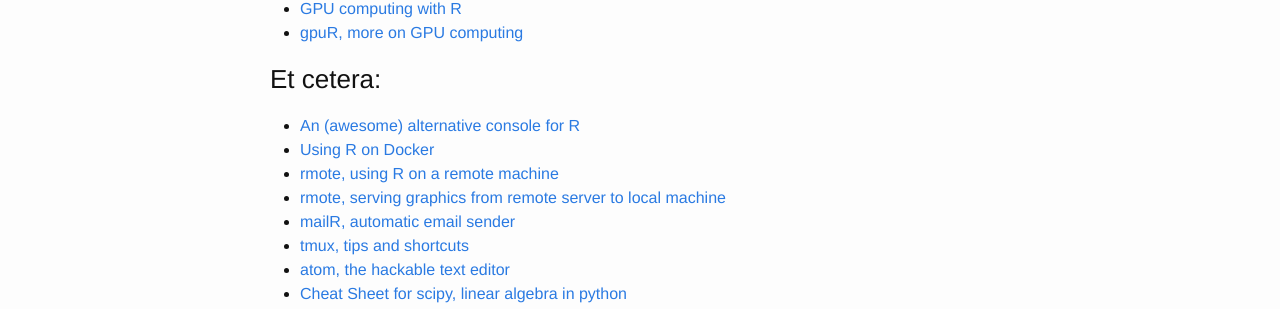
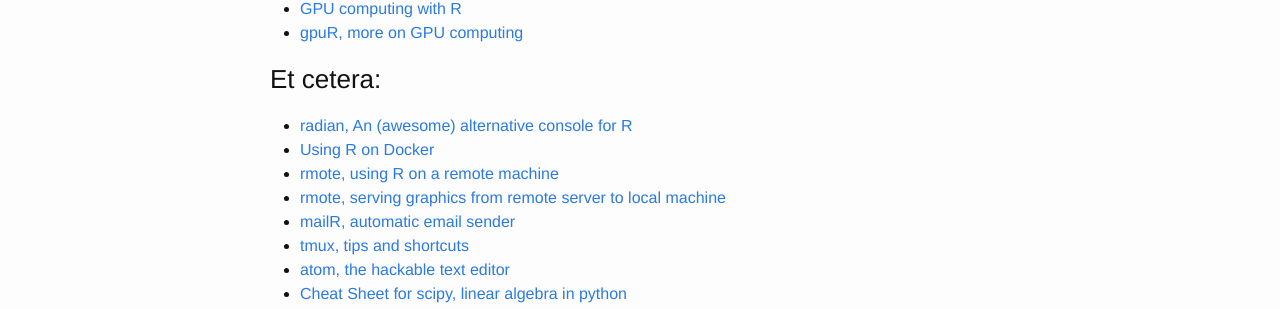
Before and after one commit to j1yoo/j1yoo.github.io, a Jekyll site: the page built from _posts/2017-06-08-useful_r_packages.md, in a window 1280 px wide. Shown: the part 1532-1841 px from the top of the page. Built offline with Jekyll 4.4.1, drawn with Linux system fonts in a browser that asks for light colours.

Commit message:
Update 2017-06-08-useful_r_packages.md

```diff
--- a/_posts/2017-06-08-useful_r_packages.md
+++ b/_posts/2017-06-08-useful_r_packages.md
@@ -56,7 +56,7 @@
 * [gpuR, more on GPU computing](https://www.r-bloggers.com/r-gpu-programming-for-all-with-gpur/)
 
 ### Et cetera:
-* [An (awesome) alternative console for R](https://github.com/randy3k/radian)
+* [radian, An (awesome) alternative console for R](https://github.com/randy3k/radian)
 * [Using R on Docker](https://github.com/rocker-org/rocker/wiki/Using-the-RStudio-image)
 * [rmote, using R on a remote machine](https://github.com/cloudyr/rmote)
 * [rmote, serving graphics from remote server to local machine](http://ryanhafen.com/blog/rmote)
```
